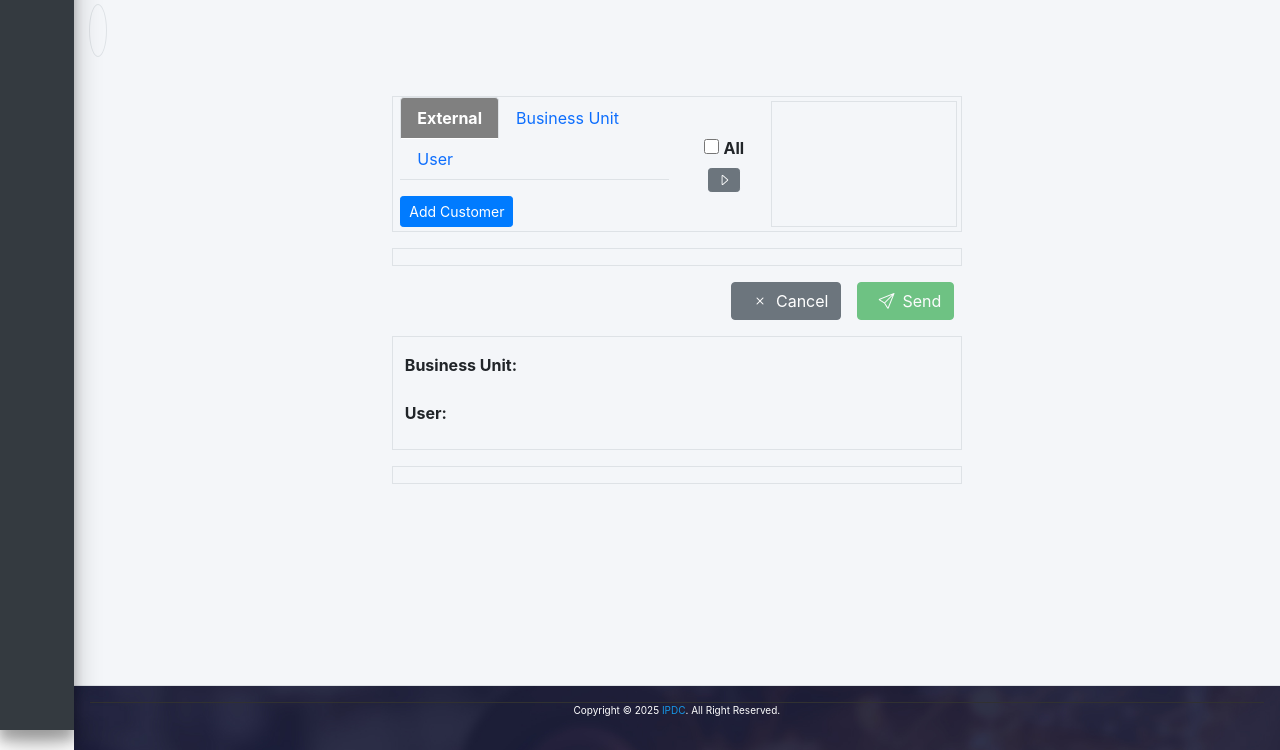
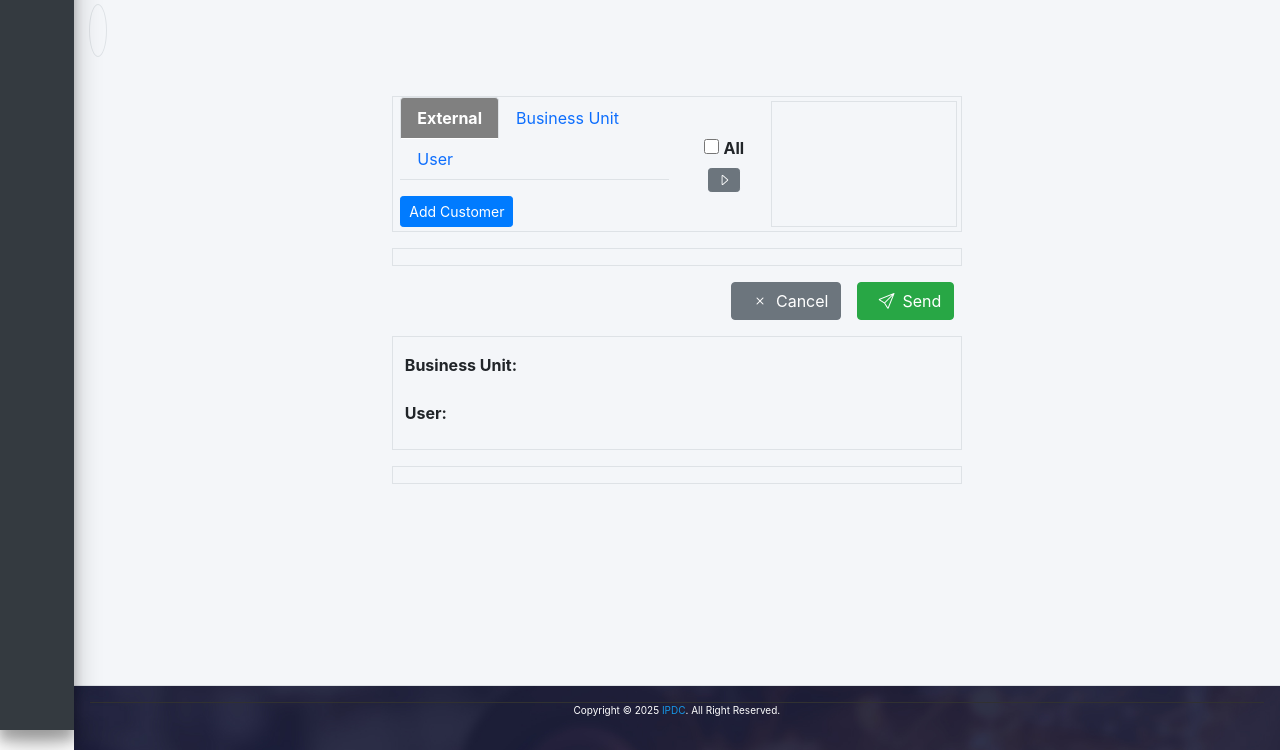
Before and after one commit to Abebe-lab/projectx, a Django app: template memotracker/templates/memotracker/memo_route_form.html in a window 1280 px wide. Shown: the part 70-820 px from the top of the page. Run offline with Django 4.2, Linux system fonts and the light colour scheme; the template is opened without the code that fills it, so the values that code supplies are empty; some libraries are stand-ins or nearby versions.

Commit message:
added memo_route_form.html under memotracker app

```diff
--- a/memotracker/templates/memotracker/memo_route_form.html
+++ b/memotracker/templates/memotracker/memo_route_form.html
@@ -125,10 +125,7 @@
 
                         <a id="memoRouteCancel" type="submit" class="btn btn-secondary d-flex-end"> <i class="bi bi-x mx-2"></i>Cancel</a>
 
-<!--                        <button type="submit" class="btn btn-success d-flex-end"> <i class="bi bi-send mx-2"></i>Send</button>-->
-                        <button type="submit" id="sendButton" class="btn btn-success" disabled>
-                            <i class="bi bi-send mx-2"></i>Send
-                        </button>
+                        <button type="submit" class="btn btn-success d-flex-end"> <i class="bi bi-send mx-2"></i>Send</button>
 
                     </div>
 
```
